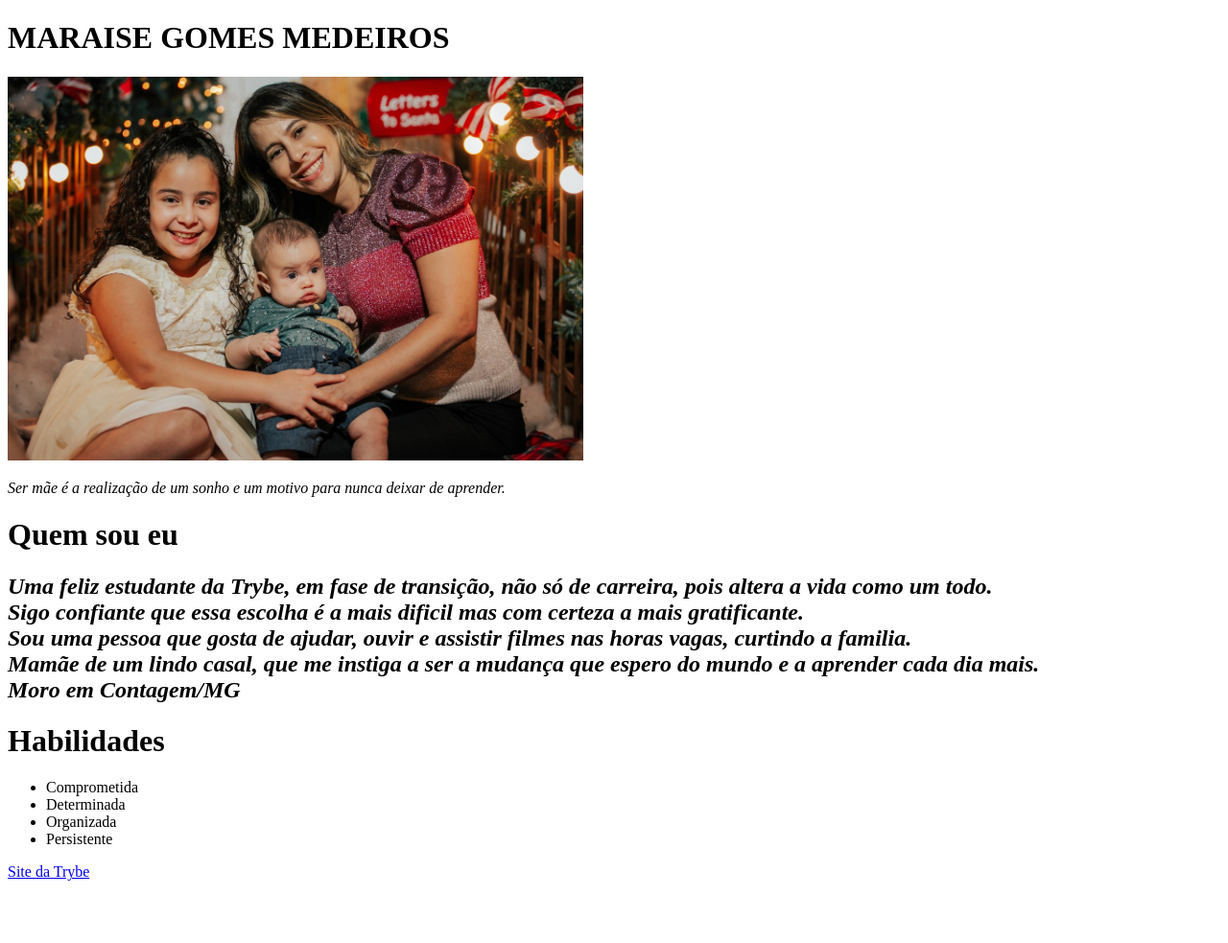
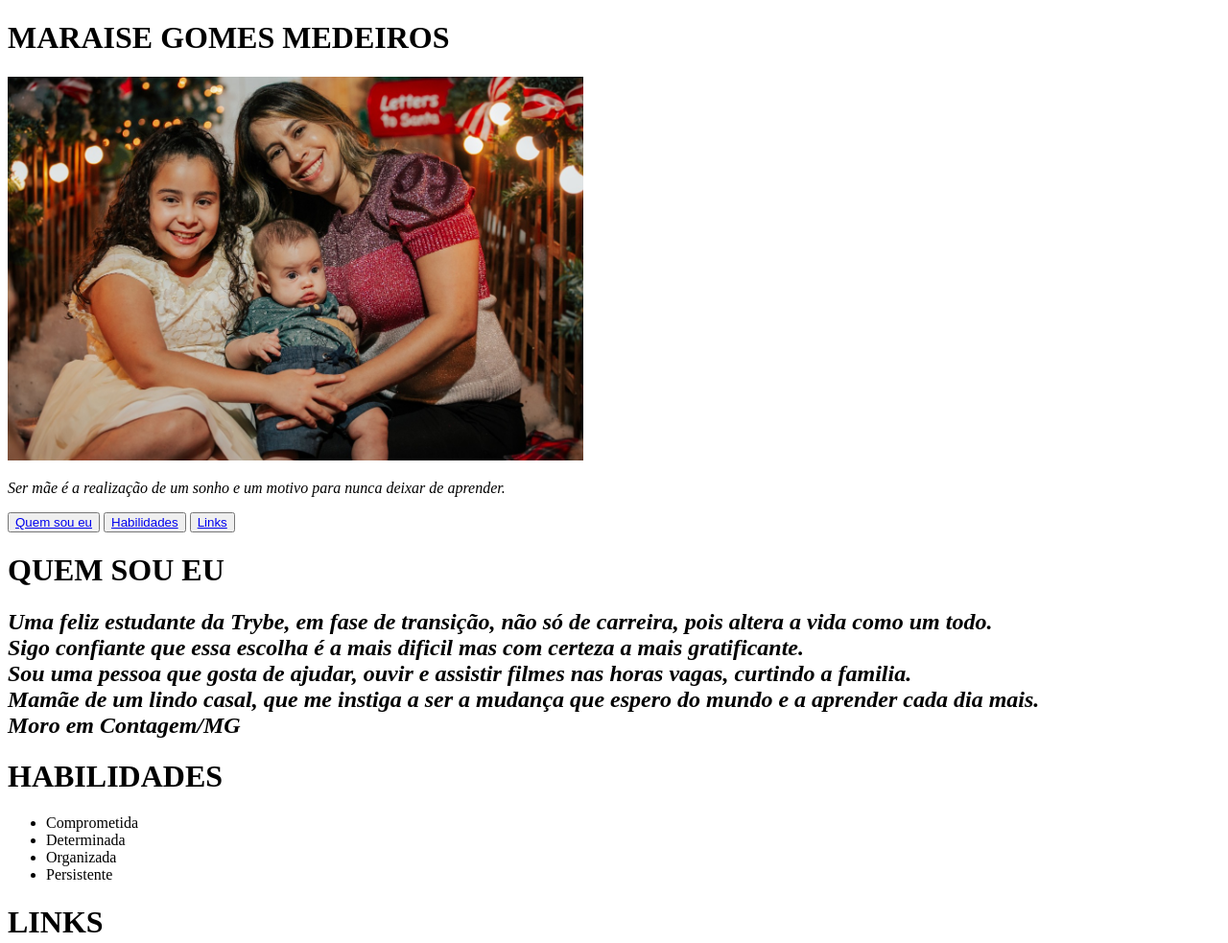
Before and after one commit to Maraise-hub/Portifolio, a plain HTML site: page index.html in a window 1280 px wide. Shown: the top 983 px of the page at 96% size. Before the commit the page ends 926 px from the top, so only its background shows below. Drawn offline with Linux system fonts and the light colour scheme.

Commit message:
Alterações

```diff
--- a/index.html
+++ b/index.html
@@ -14,21 +14,30 @@
   <p>
   <em>Ser mãe é a realização de um sonho e um motivo para nunca deixar de aprender.</em>
    </p>
-   <h1>Quem sou eu</h1> <p>
+
+   <p>
+     <button> <a href="#Quem sou eu">Quem sou eu</button></a>
+     <button> <a href="#Habilidades">Habilidades</button></a>
+     <button> <a href="#Links">Links</button></a>
+
+    </p>
+
+   <h1>QUEM SOU EU</h1> <p>
 
    </p>
    <h2><em>Uma feliz estudante da Trybe, em fase de transição, não só de carreira, pois altera a  vida como um todo. <br> Sigo confiante que essa escolha é a mais dificil mas com certeza a mais gratificante.<br>
      Sou uma pessoa que gosta de ajudar, ouvir e assistir filmes nas horas vagas, curtindo a familia. <br>Mamãe de um lindo casal, que me instiga a ser a mudança que espero do mundo e a aprender cada dia mais. <br>Moro em Contagem/MG </em></h2>
 
-   <h1>Habilidades</h1>
+   <h1>HABILIDADES</h1>
    <ul>
+
      <li>Comprometida</li>
      <li>Determinada</li>
      <li>Organizada</li>
      <li>Persistente</li>
    </ul>
 
-
+   <h1>LINKS</h1>
    <a href="www.betrybe.com"> Site da Trybe</a>
 </body>
 
```
